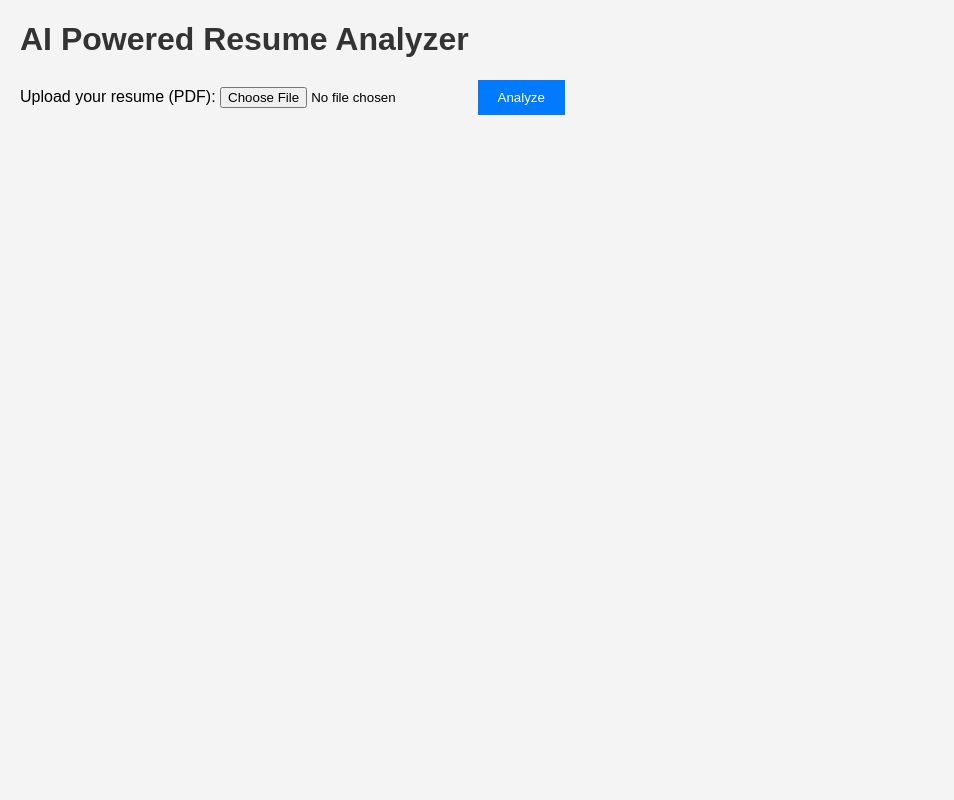
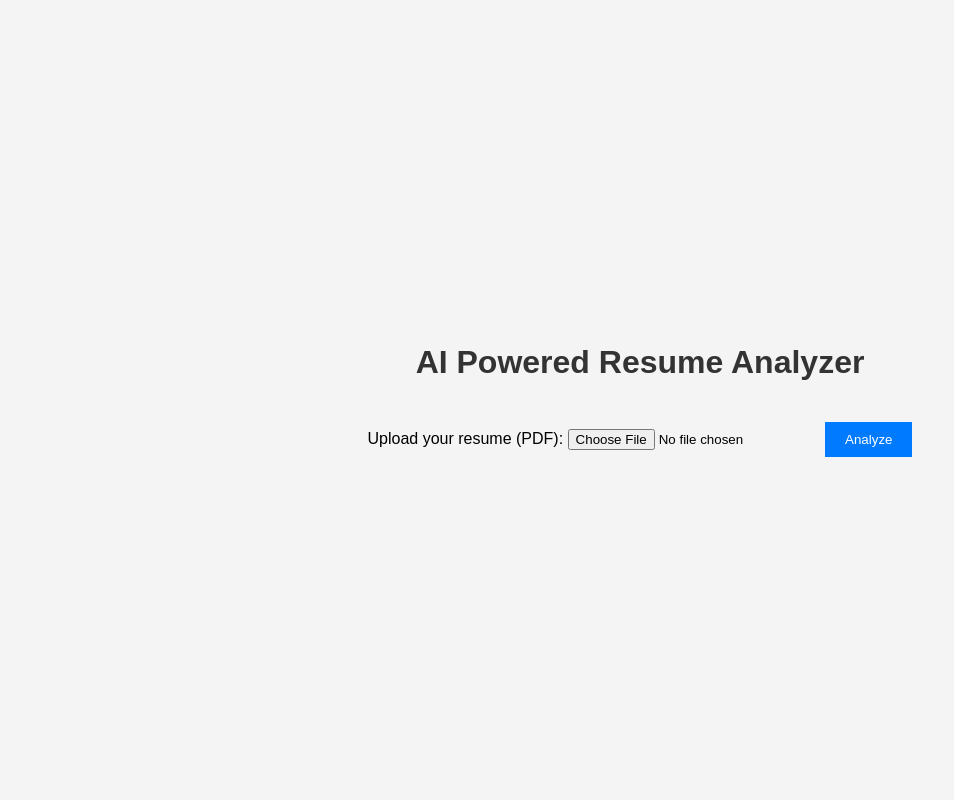
Before and after one commit to hemansnation/resume-analyzer-ai, a Flask app: page / in a window 1280 px wide. Shown: the whole page, without its empty margins (0-954 px from the left). Run offline with Flask 3, Linux system fonts and the light colour scheme.

Commit message:
some readme changes and templates

```diff
--- a/templates/index.html
+++ b/templates/index.html
@@ -4,12 +4,23 @@
     <meta charset="UTF-8">
     <title>Resume Analyzer</title>
     <link rel="stylesheet" href="{{ url_for('static', filename='css/styles.css') }}">
+    <!--     <link rel="stylesheet" href="static/css/styles.css"> -->
 </head>
 <body>
+    <style>
+        body {
+            display: flex;
+            flex-direction: column;
+            justify-content: center;
+            align-items: center;
+            min-height: 100vh;
+            margin: 0;
+        }
+    </style>
     <h1>AI Powered Resume Analyzer</h1>
     <form action="/upload" method="post" enctype="multipart/form-data">
         <label for="resume">Upload your resume (PDF):</label>
-        <input type="file" id="resume" name="resume" accept=".pdf" required>
+        <input type="file" id="resume" name="resume" required>
         <button type="submit">Analyze</button>
     </form>
     <script src="{{ url_for('static', filename='js/scipts.js') }}"></script>
```
Also changed, not shown: README.md, utils.py (line endings or trailing spaces).
